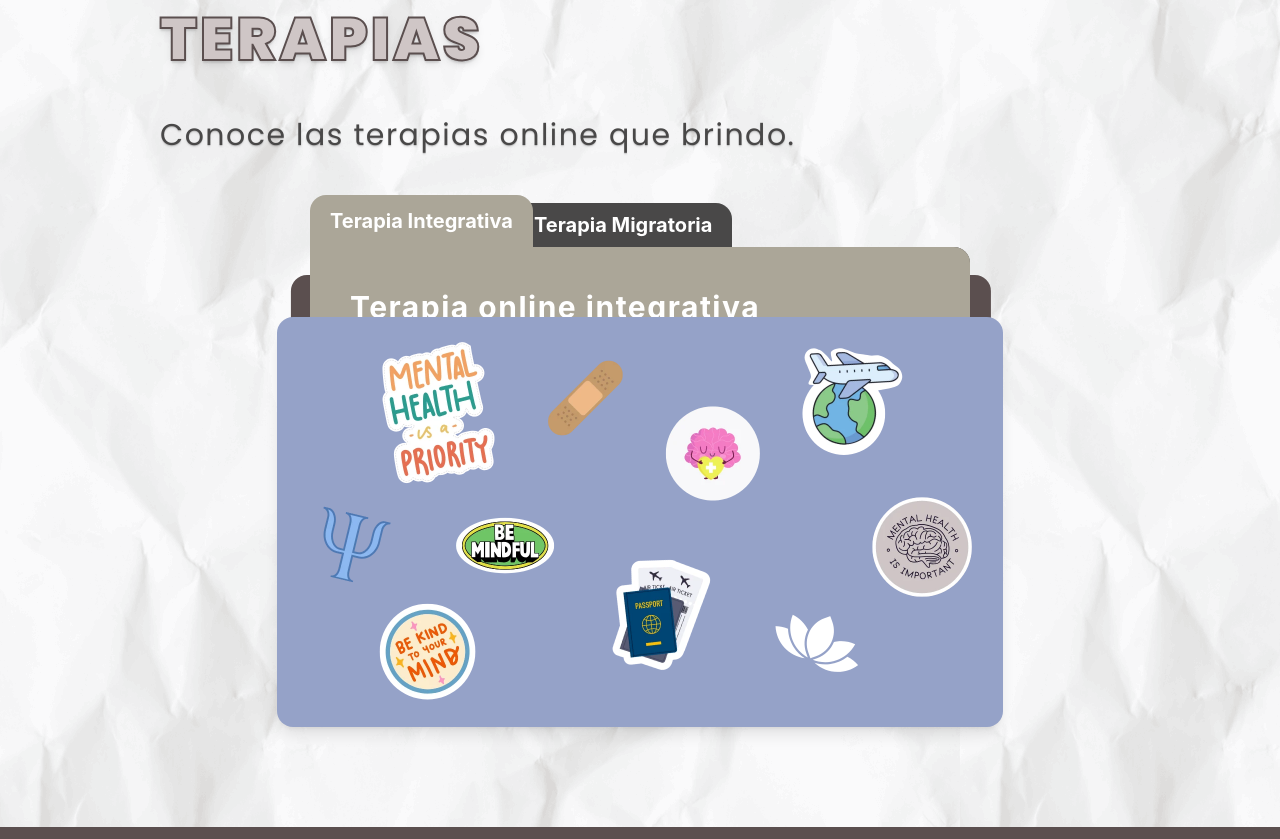
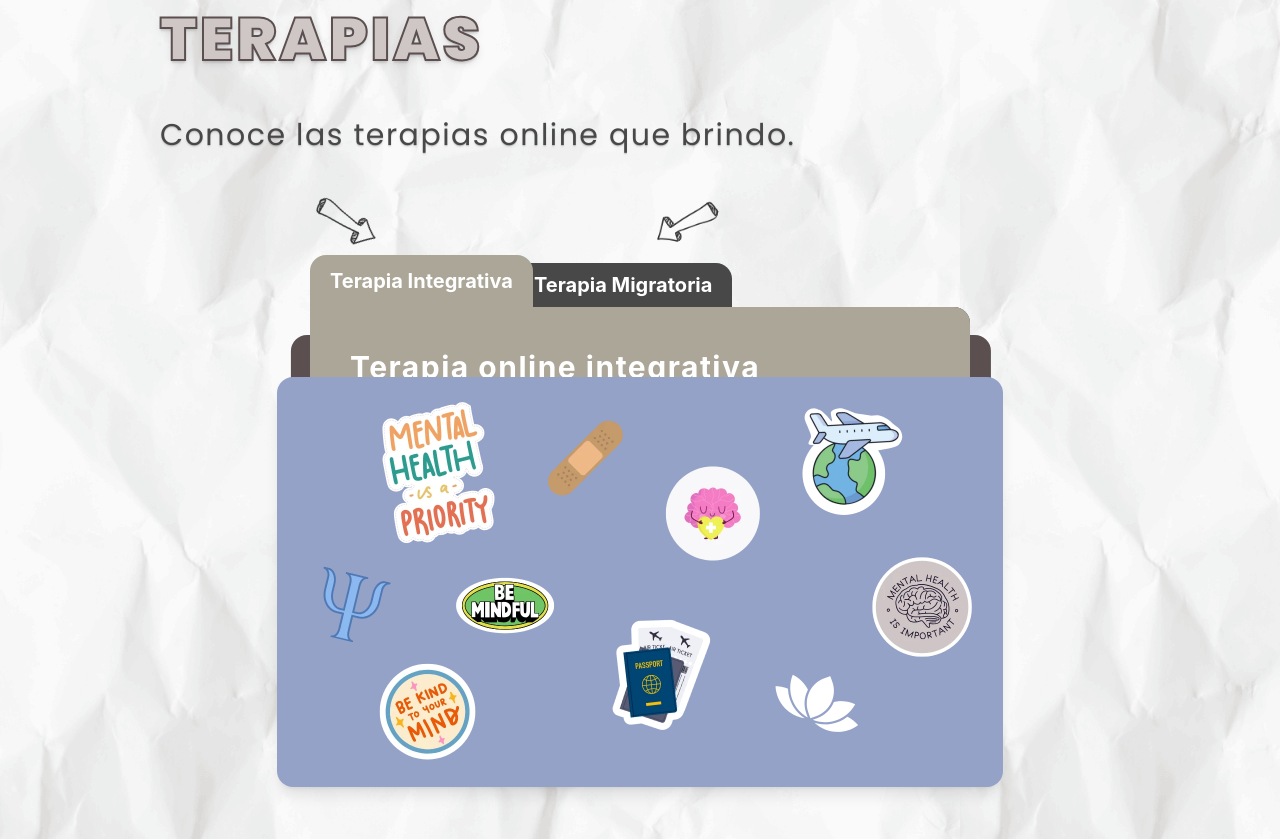
Before and after one commit to JonaLibonati/psitiendo, an Astro site in the folder astro-app/: page / in a window 1280 px wide. Shown: the part 3581-4420 px from the top of the page. Built offline with nearby package versions, Linux system fonts and the light colour scheme; Astro itself is replaced by a stand-in of ours; no server answers.

Commit message:
Added arrows in sercives section

```diff
--- a/astro-app/src/components/servicesSection/ServicesSection.astro
+++ b/astro-app/src/components/servicesSection/ServicesSection.astro
@@ -5,9 +5,15 @@ import stickersMobile from "../../assets/stickers_mobile.webp"
 import stickersDesktop from "../../assets/stickers_desktop.webp"
 import { servicesData } from "../../data/services/servicesData.js"
 import { contactData } from "../../data/contact/contactData.js"
+
+import arrow2 from "../../assets/arrows/arrow-top-right.png"
 ---
 
 <Section id="terapias" headline="TERAPIAS" subheadline="Conoce las terapias online que brindo.">
+  <div class="relative h-[50px] md:h-[60px] pb-2 max-w-[660px] m-auto">
+    <img class=`absolute z-50 w-[56px] md:w-[72px] invert-20 rotate-240` src={arrow2.src} alt="Flecha dibujada a mano apuntando al boton" />
+    <img class=`absolute z-50 w-[56px] md:w-[72px] left-[200px] md:left-[340px] invert-20 rotate-0` src={arrow2.src} alt="Flecha dibujada a mano apuntando al boton" />
+  </div>
   <div id="folder" class="folder relative max-w-[660px] m-auto text-white">
     <div id="folder-inner" class="relative z-50 tab-pop">
 
```
